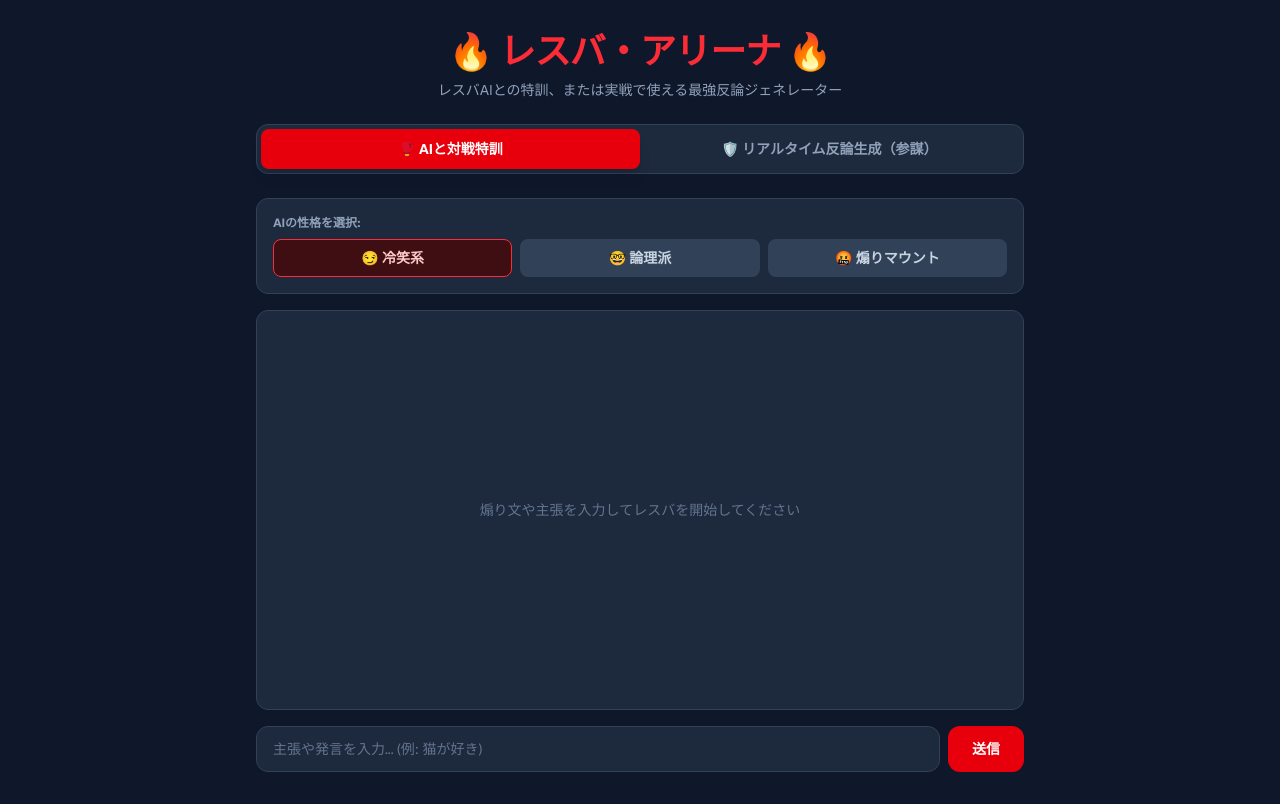
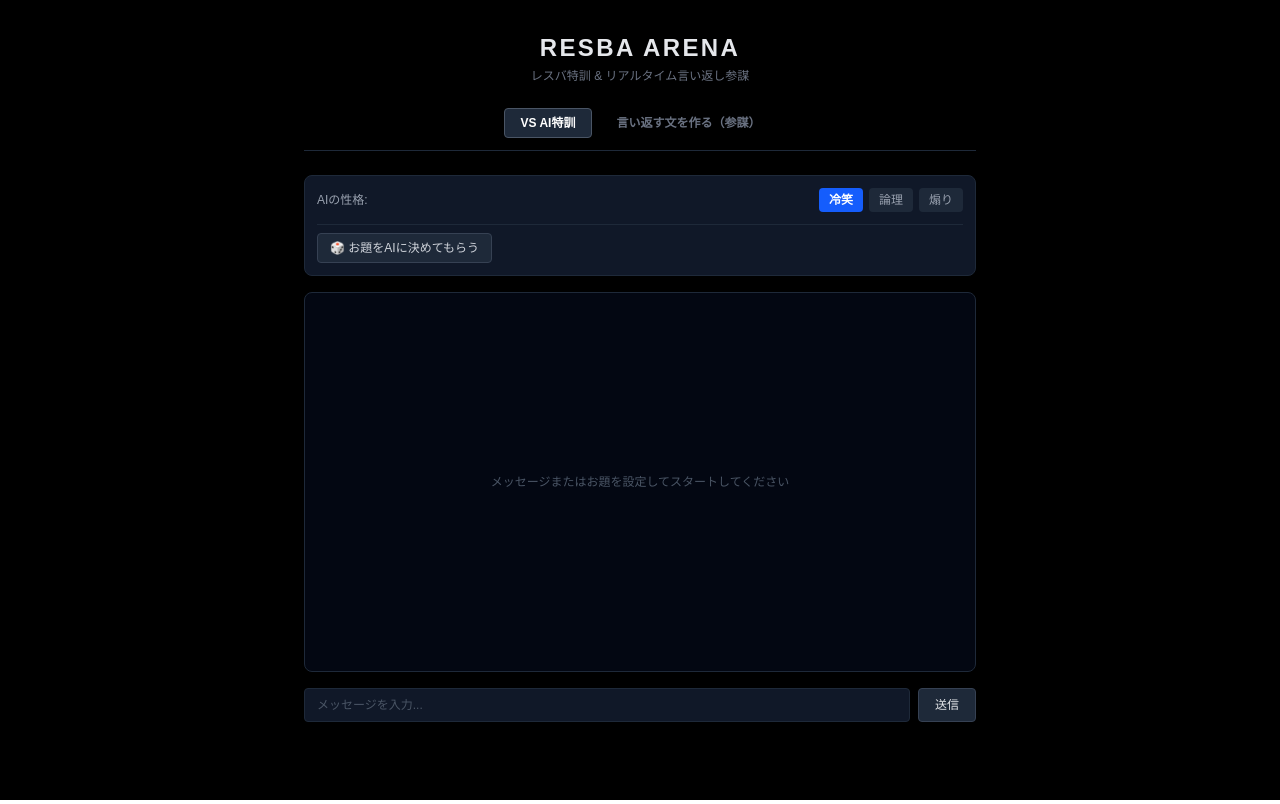
Before and after one commit to sakuramau0430-cell/resba-app, a Next.js app: page / in a window 1280 px wide. Built offline with nearby package versions, Linux system fonts and the light colour scheme.

Commit message:
Fix UI and restore topic generator

```diff
--- a/app/page.tsx
+++ b/app/page.tsx
@@ -8,50 +8,82 @@ type Message = {
 };
 
 export default function Home() {
-  // モード切り替え ('chat' = 対戦モード, 'assist' = 代筆参謀モード)
-  const [activeTab, setActiveTab] = useState<'chat' | 'assist'>('chat');
+  // モード選択 ('chat': 対戦, 'assist': 代筆参謀)
+  const [mode, setMode] = useState<'chat' | 'assist'>('chat');
 
-  // --- 【対戦モード用ステート】 ---
+  // --- 【対戦モード用】 ---
   const [persona, setPersona] = useState('cynical');
+  const [topic, setTopic] = useState('');
   const [messages, setMessages] = useState<Message[]>([]);
-  const [chatInput, setChatInput] = useState('');
-  const [chatLoading, setChatLoading] = useState(false);
+  const [input, setInput] = useState('');
+  const [loading, setLoading] = useState(false);
+  const [topicLoading, setTopicLoading] = useState(false);
 
-  // --- 【代筆（参謀）モード用ステート】 ---
+  // --- 【参謀（反論生成）モード用】 ---
   const [opponentText, setOpponentText] = useState('');
   const [myStance, setMyStance] = useState('');
   const [replies, setReplies] = useState<{ cynical?: string; logic?: string; provoke?: string } | null>(null);
   const [assistLoading, setAssistLoading] = useState(false);
   const [copiedKey, setCopiedKey] = useState<string | null>(null);
 
+  // お題の自動生成
+  const handleGenerateTopic = async () => {
+    setTopicLoading(true);
+    try {
+      const res = await fetch('/api/chat', {
+        method: 'POST',
+        headers: { 'Content-Type': 'application/json' },
+        body: JSON.stringify({
+          messages: [{ role: 'user', content: 'レスバにぴったりな議論を呼ぶお題（例：「きのこの山vsたけのこの里」「猫派vs犬派」「残業は悪か」など）を1つだけ短く提案してください。余計な解説は不要です。' }],
+          persona: 'logic',
+        }),
+      });
+      const data = await res.json();
+      if (data.result) {
+        setTopic(data.result.replace(/^「|」$/g, '').trim());
+      }
+    } catch (e) {
+      alert('お題の取得に失敗しました');
+    } finally {
+      setTopicLoading(false);
+    }
+  };
+
   // 1対1チャット送信
   const handleSendMessage = async (e: React.FormEvent) => {
     e.preventDefault();
-    if (!chatInput.trim() || chatLoading) return;
+    if (!input.trim() || loading) return;
 
-    const userMsg = chatInput.trim();
-    setChatInput('');
-    const newMessages: Message[] = [...messages, { role: 'user', content: userMsg }];
-    setMessages(newMessages);
-    setChatLoading(true);
+    const userMsg = input.trim();
+    setInput('');
+
+    // お題が設定されていて最初のメッセージならお題も含める
+    const currentMessages: Message[] = [...messages];
+    if (messages.length === 0 && topic) {
+      currentMessages.push({ role: 'user', content: `【お題：${topic}】\n${userMsg}` });
+    } else {
+      currentMessages.push({ role: 'user', content: userMsg });
+    }
+
+    setMessages(currentMessages);
+    setLoading(true);
 
     try {
       const res = await fetch('/api/chat', {
         method: 'POST',
         headers: { 'Content-Type': 'application/json' },
-        body: JSON.stringify({ messages: newMessages, persona }),
+        body: JSON.stringify({ messages: currentMessages, persona }),
       });
       const data = await res.json();
       if (data.result) {
-        setMessages([...newMessages, { role: 'assistant', content: data.result }]);
+        setMessages([...currentMessages, { role: 'assistant', content: data.result }]);
       } else {
         alert('エラーが発生しました');
       }
     } catch (error) {
-      console.error(error);
       alert('送信に失敗しました');
     } finally {
-      setChatLoading(false);
+      setLoading(false);
     }
   };
 
@@ -76,14 +108,12 @@ export default function Home() {
         alert('生成に失敗しました');
       }
     } catch (error) {
-      console.error(error);
       alert('通信エラーが発生しました');
     } finally {
       setAssistLoading(false);
     }
   };
 
-  // テキストコピー機能
   const handleCopy = (text: string, key: string) => {
     navigator.clipboard.writeText(text);
     setCopiedKey(key);
@@ -91,62 +121,60 @@ export default function Home() {
   };
 
   return (
-    <main className="min-h-screen bg-slate-900 text-slate-100 p-4 md:p-8 font-sans">
-      <div className="max-w-3xl mx-auto space-y-6">
+    <main className="min-h-screen bg-black text-white p-4 md:p-8 flex flex-col items-center">
+      <div className="w-full max-w-2xl space-y-6">
 
         {/* ヘッダー */}
-        <header className="text-center space-y-2">
-          <h1 className="text-3xl md:text-4xl font-extrabold tracking-tight text-red-500 flex items-center justify-center gap-2">
-            🔥 レスバ・アリーナ 🔥
-          </h1>
-          <p className="text-sm text-slate-400">
-            レスバAIとの特訓、または実戦で使える最強反論ジェネレーター
-          </p>
-        </header>
+        <div className="text-center space-y-1">
+          <h1 className="text-2xl font-bold tracking-widest text-gray-200">RESBA ARENA</h1>
+          <p className="text-xs text-gray-500">レスバ特訓 & リアルタイム言い返し参謀</p>
+        </div>
 
-        {/* タブ切り替え */}
-        <div className="flex bg-slate-800 p-1 rounded-xl border border-slate-700">
+        {/* モード切り替え */}
+        <div className="flex justify-center gap-2 border-b border-gray-800 pb-3">
           <button
-            onClick={() => setActiveTab('chat')}
-            className={`flex-1 py-2.5 rounded-lg text-sm font-bold transition-all ${
-              activeTab === 'chat'
-                ? 'bg-red-600 text-white shadow-lg'
-                : 'text-slate-400 hover:text-slate-200'
+            onClick={() => setMode('chat')}
+            className={`px-4 py-1.5 rounded text-xs font-bold transition ${
+              mode === 'chat'
+                ? 'bg-gray-800 text-white border border-gray-600'
+                : 'text-gray-500 hover:text-gray-300'
             }`}
           >
-            🥊 AIと対戦特訓
+            VS AI特訓
           </button>
           <button
-            onClick={() => setActiveTab('assist')}
-            className={`flex-1 py-2.5 rounded-lg text-sm font-bold transition-all ${
-              activeTab === 'assist'
-                ? 'bg-red-600 text-white shadow-lg'
-                : 'text-slate-400 hover:text-slate-200'
+            onClick={() => setMode('assist')}
+            className={`px-4 py-1.5 rounded text-xs font-bold transition ${
+              mode === 'assist'
+                ? 'bg-gray-800 text-white border border-gray-600'
+                : 'text-gray-500 hover:text-gray-300'
             }`}
           >
-            🛡️ リアルタイム反論生成（参謀）
+            言い返す文を作る（参謀）
           </button>
         </div>
 
-        {/* TAB 1: AIと対戦モード */}
-        {activeTab === 'chat' && (
+        {/* --- 対戦モード --- */}
+        {mode === 'chat' && (
           <div className="space-y-4">
-            {/* 性格選択 */}
-            <div className="bg-slate-800 p-4 rounded-xl border border-slate-700 space-y-2">
-              <label className="text-xs font-bold text-slate-400 block">AIの性格を選択:</label>
-              <div className="grid grid-cols-3 gap-2">
+
+            {/* 性格選択 & お題生成ボタン */}
+            <div className="bg-gray-900 border border-gray-800 p-3 rounded-lg space-y-3">
+              <div className="flex items-center justify-between">
+                <span className="text-xs text-gray-400">AIの性格:</span>
+                <div className="flex gap-1.5">
                   {[
-                  { id: 'cynical', name: '😏 冷笑系' },
-                  { id: 'logic', name: '🤓 論理派' },
-                  { id: 'provoke', name: '🤬 煽りマウント' },
+                    { id: 'cynical', name: '冷笑' },
+                    { id: 'logic', name: '論理' },
+                    { id: 'provoke', name: '煽り' },
                   ].map((p) => (
                     <button
                       key={p.id}
                       onClick={() => setPersona(p.id)}
-                    className={`py-2 px-3 rounded-lg text-xs md:text-sm font-bold border transition ${
+                      className={`px-2.5 py-1 text-xs rounded transition ${
                         persona === p.id
-                        ? 'bg-red-950/80 border-red-500 text-red-200'
-                        : 'bg-slate-700 border-transparent text-slate-300 hover:bg-slate-600'
+                          ? 'bg-blue-600 text-white font-bold'
+                          : 'bg-gray-800 text-gray-400 hover:text-gray-200'
                       }`}
                     >
                       {p.name}
@@ -155,11 +183,29 @@ export default function Home() {
                 </div>
               </div>
 
-            {/* チャット履歴 */}
-            <div className="bg-slate-800 border border-slate-700 rounded-xl p-4 h-[400px] overflow-y-auto space-y-4">
+              {/* お題生成エリア */}
+              <div className="flex gap-2 items-center pt-2 border-t border-gray-800">
+                <button
+                  type="button"
+                  onClick={handleGenerateTopic}
+                  disabled={topicLoading}
+                  className="bg-gray-800 hover:bg-gray-700 text-gray-300 text-xs px-3 py-1.5 rounded border border-gray-700 whitespace-nowrap transition"
+                >
+                  {topicLoading ? '思考中...' : '🎲 お題をAIに決めてもらう'}
+                </button>
+                {topic && (
+                  <div className="text-xs text-amber-400 truncate bg-gray-950 px-2.5 py-1 rounded border border-gray-800 flex-1">
+                    お題: {topic}
+                  </div>
+                )}
+              </div>
+            </div>
+
+            {/* チャットログ */}
+            <div className="bg-gray-950 border border-gray-800 rounded-lg p-4 h-[380px] overflow-y-auto space-y-3 text-sm">
               {messages.length === 0 ? (
-                <div className="h-full flex items-center justify-center text-slate-500 text-sm">
-                  煽り文や主張を入力してレスバを開始してください
+                <div className="h-full flex items-center justify-center text-gray-600 text-xs">
+                  メッセージまたはお題を設定してスタートしてください
                 </div>
               ) : (
                 messages.map((m, idx) => (
@@ -168,10 +214,10 @@ export default function Home() {
                     className={`flex ${m.role === 'user' ? 'justify-end' : 'justify-start'}`}
                   >
                     <div
-                      className={`max-w-[85%] rounded-2xl px-4 py-2.5 text-sm ${
+                      className={`max-w-[80%] rounded px-3.5 py-2 text-xs leading-relaxed ${
                         m.role === 'user'
-                          ? 'bg-red-600 text-white rounded-br-none'
-                          : 'bg-slate-700 text-slate-100 rounded-bl-none border border-slate-600'
+                          ? 'bg-gray-800 text-gray-100 border border-gray-700'
+                          : 'bg-blue-950/40 text-blue-200 border border-blue-900/50'
                       }`}
                     >
                       <p className="whitespace-pre-wrap">{m.content}</p>
@@ -179,11 +225,9 @@ export default function Home() {
                   </div>
                 ))
               )}
-              {chatLoading && (
+              {loading && (
                 <div className="flex justify-start">
-                  <div className="bg-slate-700 text-slate-400 text-xs px-4 py-2 rounded-2xl animate-pulse">
-                    レスバAIが煽り文を思考中...
-                  </div>
+                  <div className="text-xs text-gray-500 animate-pulse">AIが言い返し中...</div>
                 </div>
               )}
             </div>
@@ -192,15 +236,15 @@ export default function Home() {
             <form onSubmit={handleSendMessage} className="flex gap-2">
               <input
                 type="text"
-                value={chatInput}
-                onChange={(e) => setChatInput(e.target.value)}
-                placeholder="主張や発言を入力... (例: 猫が好き)"
-                className="flex-1 bg-slate-800 border border-slate-700 rounded-xl px-4 py-3 text-sm focus:outline-none focus:border-red-500 text-white placeholder-slate-500"
+                value={input}
+                onChange={(e) => setInput(e.target.value)}
+                placeholder="メッセージを入力..."
+                className="flex-1 bg-gray-900 border border-gray-800 rounded px-3 py-2 text-xs text-white placeholder-gray-600 focus:outline-none focus:border-gray-600"
               />
               <button
                 type="submit"
-                disabled={chatLoading}
-                className="bg-red-600 hover:bg-red-500 disabled:bg-slate-700 text-white font-bold px-6 py-3 rounded-xl text-sm transition"
+                disabled={loading}
+                className="bg-gray-800 hover:bg-gray-700 text-gray-200 text-xs px-4 py-2 rounded border border-gray-700 transition"
               >
                 送信
               </button>
@@ -208,72 +252,62 @@ export default function Home() {
           </div>
         )}
 
-        {/* TAB 2: 代筆参謀モード */}
-        {activeTab === 'assist' && (
-          <div className="space-y-6">
-            <form onSubmit={handleGenerateAssist} className="bg-slate-800 border border-slate-700 rounded-xl p-5 space-y-4">
-              <div className="space-y-2">
-                <label className="text-xs font-bold text-slate-300 block">
-                  1. 相手の発言（SNSのレスや対戦相手の主張を入力） <span className="text-red-400">*必須</span>
-                </label>
+        {/* --- 参謀モード（言い返し作成） --- */}
+        {mode === 'assist' && (
+          <div className="space-y-4">
+            <form onSubmit={handleGenerateAssist} className="bg-gray-900 border border-gray-800 p-4 rounded-lg space-y-3">
+              <div>
+                <label className="text-xs text-gray-400 block mb-1">相手の発言:</label>
                 <textarea
                   value={opponentText}
                   onChange={(e) => setOpponentText(e.target.value)}
-                  placeholder="例: 歴史なんて過去のことだし学ぶ意味なくね？"
+                  placeholder="相手の言ってきた文章をここに貼り付け"
                   rows={3}
-                  className="w-full bg-slate-900 border border-slate-700 rounded-lg p-3 text-sm text-white placeholder-slate-500 focus:outline-none focus:border-red-500"
+                  className="w-full bg-gray-950 border border-gray-800 rounded p-2.5 text-xs text-white placeholder-gray-600 focus:outline-none focus:border-gray-600"
                   required
                 />
               </div>
 
-              <div className="space-y-2">
-                <label className="text-xs font-bold text-slate-300 block">
-                  2. あなたの立場・言い返したい方向性（任意）
-                </label>
+              <div>
+                <label className="text-xs text-gray-400 block mb-1">こちらのスタンス（任意）:</label>
                 <input
                   type="text"
                   value={myStance}
                   onChange={(e) => setMyStance(e.target.value)}
-                  placeholder="例: 歴史を知らない無知さを突く / 過去の失敗から学ぶ重要性を語る"
-                  className="w-full bg-slate-900 border border-slate-700 rounded-lg px-3 py-2 text-sm text-white placeholder-slate-500 focus:outline-none focus:border-red-500"
+                  placeholder="例: 無知さを突く、矛盾を指摘する"
+                  className="w-full bg-gray-950 border border-gray-800 rounded px-2.5 py-1.5 text-xs text-white placeholder-gray-600 focus:outline-none focus:border-gray-600"
                 />
               </div>
 
               <button
                 type="submit"
                 disabled={assistLoading}
-                className="w-full bg-red-600 hover:bg-red-500 disabled:bg-slate-700 text-white font-bold py-3 rounded-xl text-sm transition shadow-lg"
+                className="w-full bg-blue-900/60 hover:bg-blue-800/80 border border-blue-700 text-blue-200 text-xs py-2 rounded transition"
               >
-                {assistLoading ? '最強の言い返し文を生成中...' : '⚡ 反論の弾幕を生成する'}
+                {assistLoading ? '反論を作成中...' : '反論パターンを生成'}
               </button>
             </form>
 
-            {/* 生成結果の表示 */}
             {replies && (
-              <div className="space-y-4">
-                <h2 className="text-sm font-bold text-slate-400">【生成された反論案】（タップでコピー）</h2>
-
+              <div className="space-y-3">
                 {[
-                  { key: 'cynical', label: '😏 冷笑系パターン', text: replies.cynical },
-                  { key: 'logic', label: '🤓 論理論破パターン', text: replies.logic },
-                  { key: 'provoke', label: '🤬 煽りマウントパターン', text: replies.provoke },
+                  { key: 'cynical', label: '冷笑系', text: replies.cynical },
+                  { key: 'logic', label: '論理派', text: replies.logic },
+                  { key: 'provoke', label: '煽りマウント', text: replies.provoke },
                 ].map(
                   (item) =>
                     item.text && (
-                      <div
-                        key={item.key}
-                        className="bg-slate-800 border border-slate-700 hover:border-slate-500 rounded-xl p-4 transition space-y-2"
-                      >
+                      <div key={item.key} className="bg-gray-900 border border-gray-800 p-3 rounded space-y-1">
                         <div className="flex justify-between items-center">
-                          <span className="text-xs font-bold text-red-400">{item.label}</span>
+                          <span className="text-xs text-gray-400 font-bold">{item.label}</span>
                           <button
                             onClick={() => handleCopy(item.text!, item.key)}
-                            className="text-xs bg-slate-700 hover:bg-slate-600 px-3 py-1 rounded-md text-slate-200 transition"
+                            className="text-[10px] bg-gray-800 hover:bg-gray-700 px-2 py-0.5 rounded text-gray-300 border border-gray-700 transition"
                           >
-                            {copiedKey === item.key ? '✅ コピー完了！' : '📋 コピー'}
+                            {copiedKey === item.key ? 'コピー済み' : 'コピー'}
                           </button>
                         </div>
-                        <p className="text-sm text-slate-100 whitespace-pre-wrap">{item.text}</p>
+                        <p className="text-xs text-gray-200 whitespace-pre-wrap leading-relaxed">{item.text}</p>
                       </div>
                     )
                 )}
```
Lines whose indentation alone changed are shown as unchanged.
